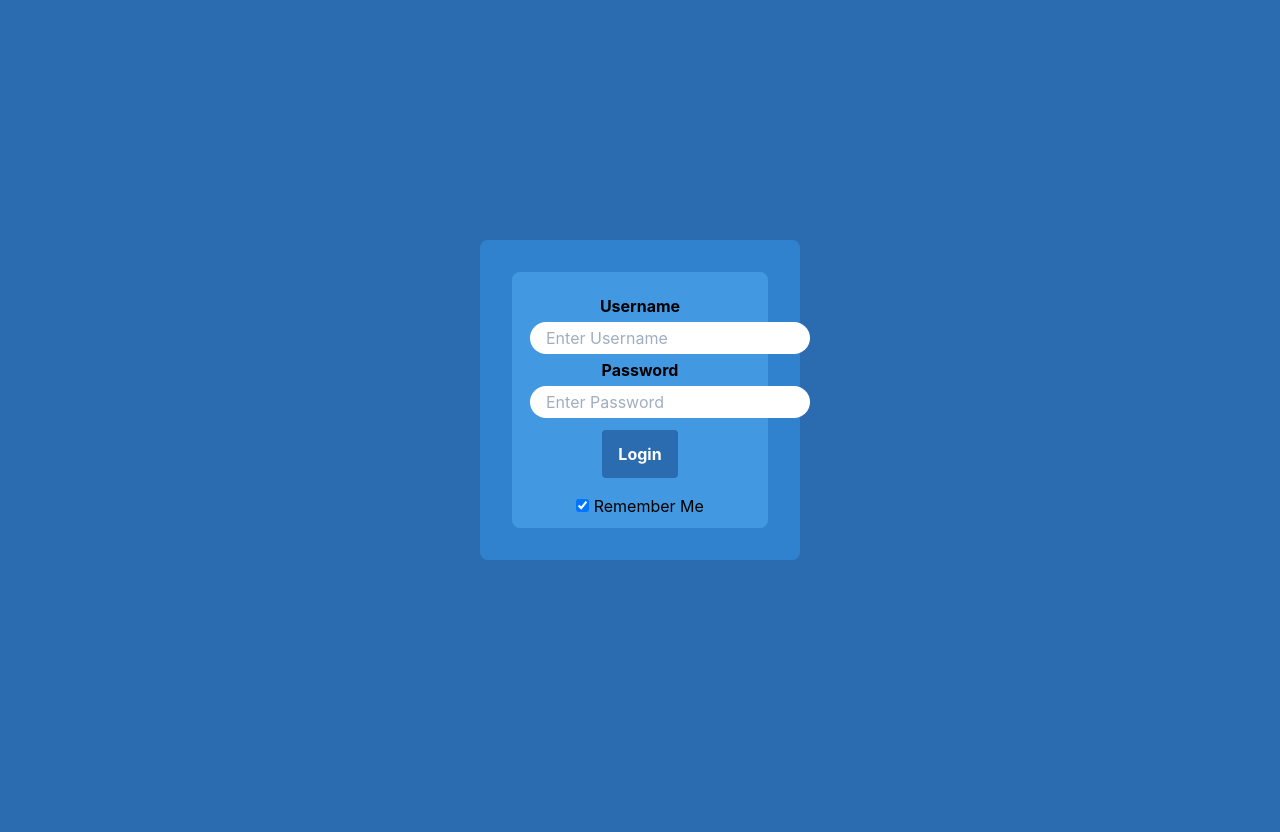
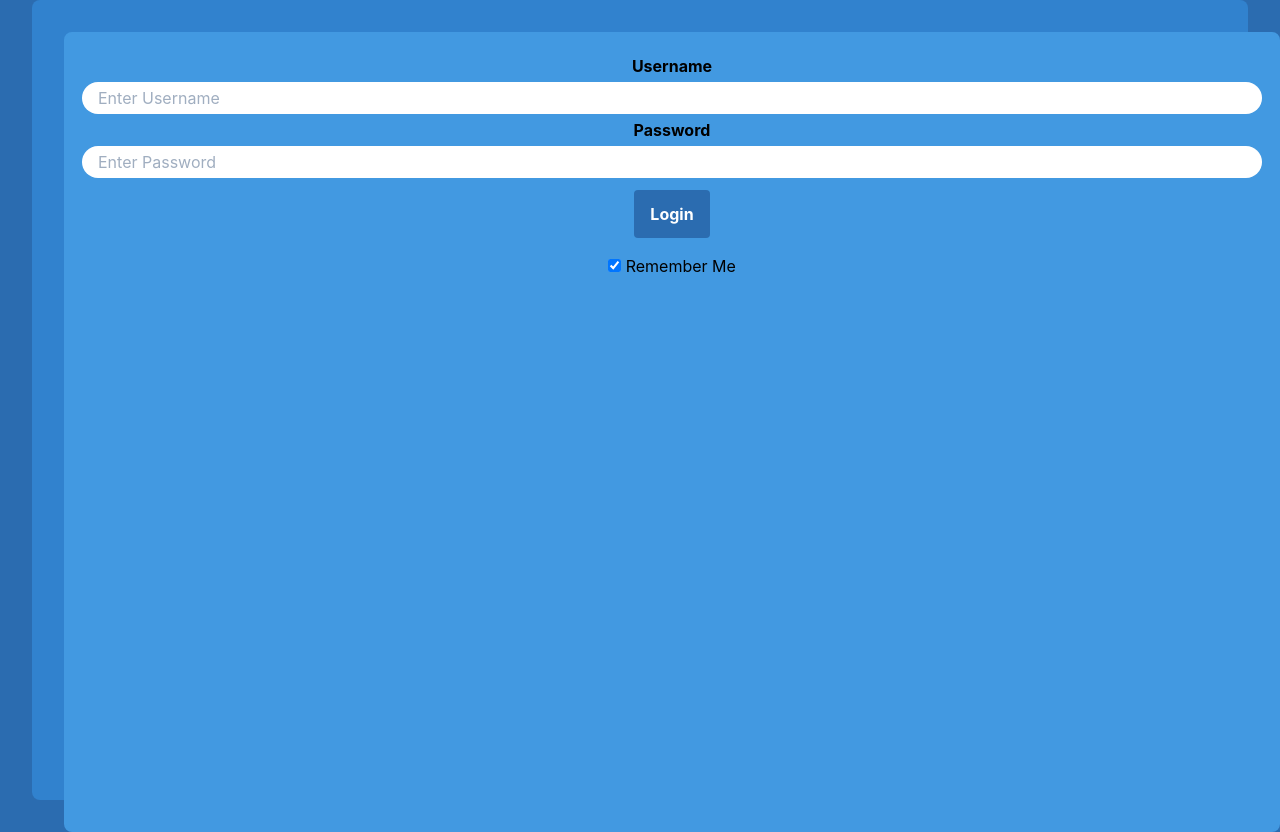
Before and after one commit to jvitolaocv/tailwindcss-test, a React (Create React App) app: page / in a window 1280 px wide. Before the commit the page ends 800 px from the top, so only its background shows below. Built offline with nearby package versions, Linux system fonts and the light colour scheme.

Commit message:
adjusting screen size fews

```diff
--- a/src/App.js
+++ b/src/App.js
@@ -8,12 +8,12 @@ export default function App() {
 
 	return (
 		<div className="container flex h-screen w-screen justify-center text-center">
-			<div className="h-64 w-64 p-40 bg-blue-600 rounded-lg self-center text-center relative">
-				<div style={{top: '50%', left: '50%', transform: 'translate(-50%, -50%)'}} className="bg-blue-500 h-64 w-64 inline-block m-auto p-4 absolute flex-col items-center justify-center leading-8 border-2 border-blue-500 rounded-lg">
-					<label for="uname"><b>Username</b></label>
-					<input className="px-4 rounded-full" type="text" placeholder="Enter Username" name="uname" required />
-					<label for="psw"><b>Password</b></label>
-					<input className="px-4 rounded-full" type="password" placeholder="Enter Password" name="psw" required />
+			<div className="w-screen h-screen mx-auto p-40 bg-blue-600 rounded-lg self-center text-center relative">
+				<div style={{top: '50%', left: '50%', transform: 'translate(-50%, -50%)'}} className="h-full w-full bg-blue-500 inline-block mx-8 my-8 p-4 absolute flex-col items-center justify-center leading-8 border-2 border-blue-500 rounded-lg">
+					<label className="w-screen clearfix" for="uname"><b>Username</b></label>
+					<input className="w-full px-4 rounded-full clearfix" type="text" placeholder="Enter Username" name="uname" required />
+					<label className="w-screen clearfix" for="psw"><b>Password</b></label>
+					<input className="w-full px-4 rounded-full clearfix" type="password" placeholder="Enter Password" name="psw" required />
 					<Link to="/Authenticated">
 						<Button buttonText="Login" />
 					</Link>
```
Also changed, not shown: src/tailwind.config.js (added, +11 -0 lines), src/Components/SelectedOption.js (line endings or trailing spaces).
